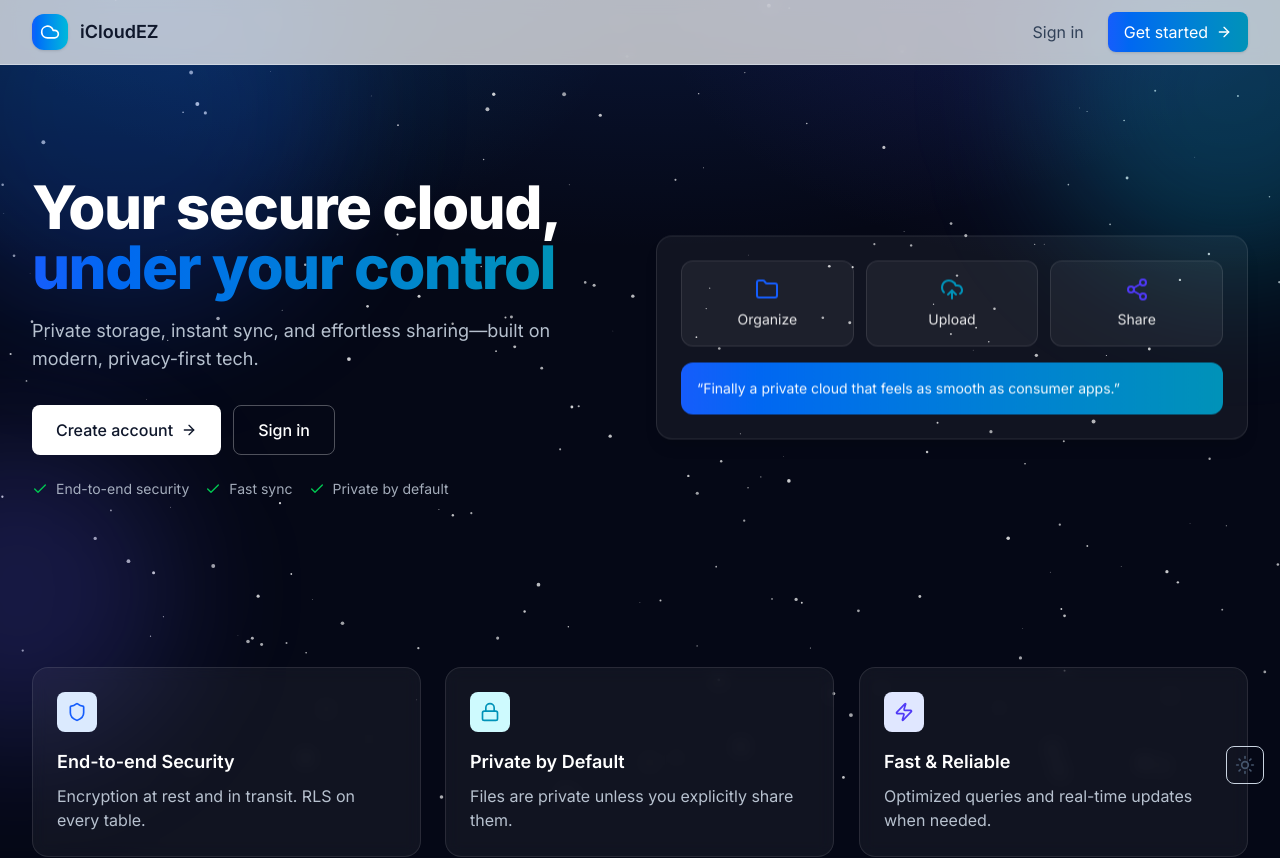
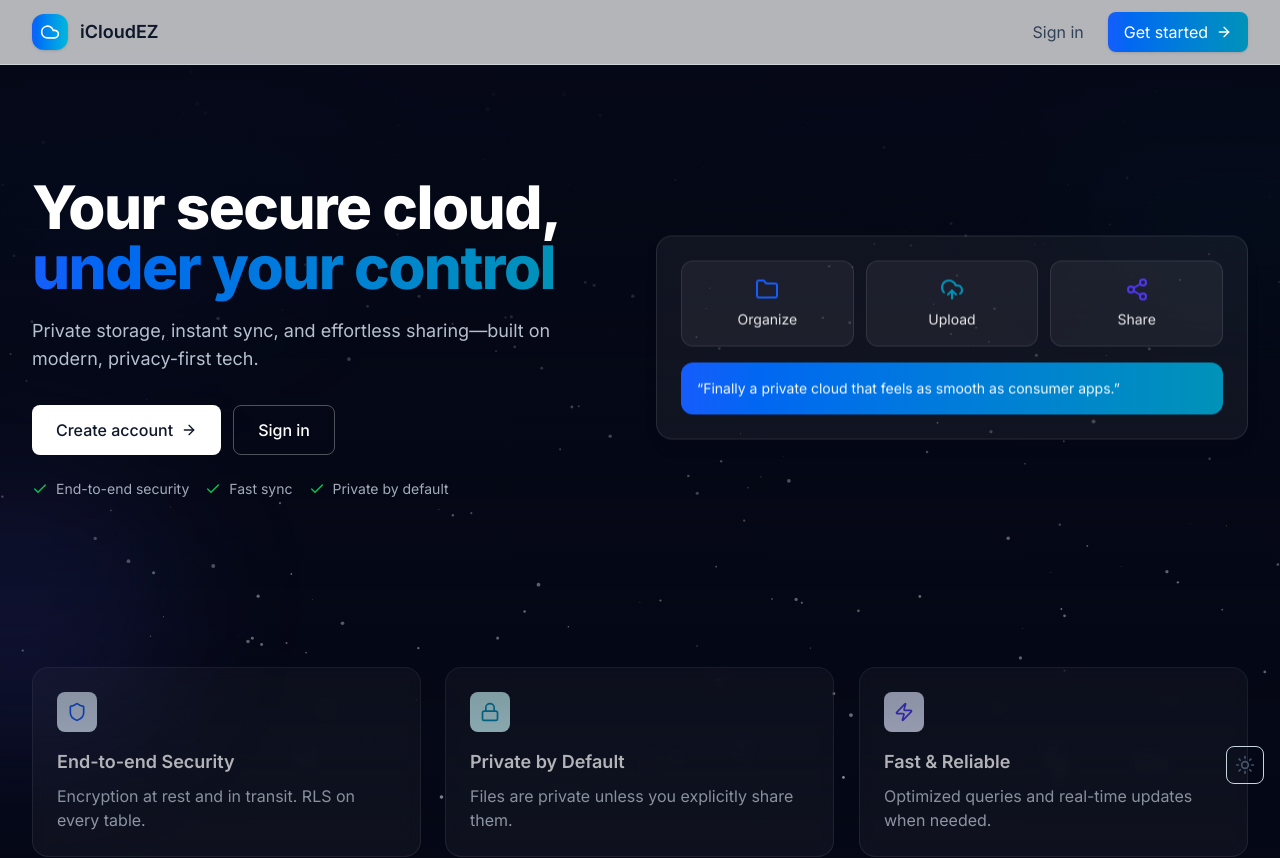
Before and after one commit to Drewbalaban/iCloudEZ, a Next.js app: page / in a window 1280 px wide. Shown: the top 858 px of the page. Built offline with nearby package versions, Linux system fonts and the light colour scheme; no server answers.

Commit message:
Landing: top darkness gradient overlay; fix blob class typos; raise content z-index

```diff
--- a/src/app/globals.css
+++ b/src/app/globals.css
@@ -86,3 +86,17 @@ html, body {
 .animate-drift-medium {
   animation: drift 12s ease-in-out infinite;
 }
+
+/* Top darkness fade overlay */
+.top-fade-gradient {
+  background-image: linear-gradient(
+    to bottom,
+    #050816 0%,
+    rgba(5, 8, 22, 0.95) 12%,
+    rgba(5, 8, 22, 0.85) 24%,
+    rgba(5, 8, 22, 0.60) 45%,
+    rgba(5, 8, 22, 0.35) 65%,
+    rgba(5, 8, 22, 0.15) 80%,
+    rgba(5, 8, 22, 0.00) 100%
+  );
+}
--- a/src/app/page.tsx
+++ b/src/app/page.tsx
@@ -35,12 +35,14 @@ export default function Home() {
   return (
     <div className="min-h-screen hero-gradient relative overflow-hidden">
       <Starfield density={0.00022} layers={3} speed={0.06} />
+      {/* Darkness-to-light overlay */}
+      <div className="pointer-events-none absolute inset-0 z-[1] top-fade-gradient" />
       {/* Decorative drifting blobs */}
       <div className="pointer-events-none absolute -top-24 -left-24 h-[420px] w-[420px] rounded-full bg-blue-600/20 blur-3xl animate-drift-slow z-0" />
       <div className="pointer-events-none absolute -top-20 right-[-120px] h-[360px] w-[360px] rounded-full bg-cyan-400/20 blur-3xl animate-drift-medium z-0" />
       <div className="pointer-events-none absolute top-[40%] left-[-140px] h-[300px] w-[300px] rounded-full bg-indigo-500/20 blur-3xl animate-drift-slow z-0" />
       {/* Nav */}
-      <header className="sticky top-0 z-10 bg-white/70 dark:bg-slate-900/60 backdrop-blur border-b border-slate-200/60 dark:border-slate-800/60">
+      <header className="sticky top-0 z-20 bg-white/70 dark:bg-slate-900/60 backdrop-blur border-b border-slate-200/60 dark:border-slate-800/60">
         <div className="max-w-7xl mx-auto px-4 sm:px-6 lg:px-8 h-16 flex items-center justify-between">
           <div className="flex items-center gap-3">
             <div className="h-9 w-9 rounded-xl bg-gradient-to-r from-blue-600 to-cyan-500 flex items-center justify-center shadow-sm">
@@ -66,7 +68,7 @@ export default function Home() {
       </header>
 
       {/* Hero */}
-      <section className="relative z-10">
+      <section className="relative z-20">
         <div className="absolute inset-0 -z-10" />
         <div className="max-w-7xl mx-auto px-4 sm:px-6 lg:px-8 py-20 md:py-28">
           <div className="grid md:grid-cols-2 gap-8 items-center">
```
